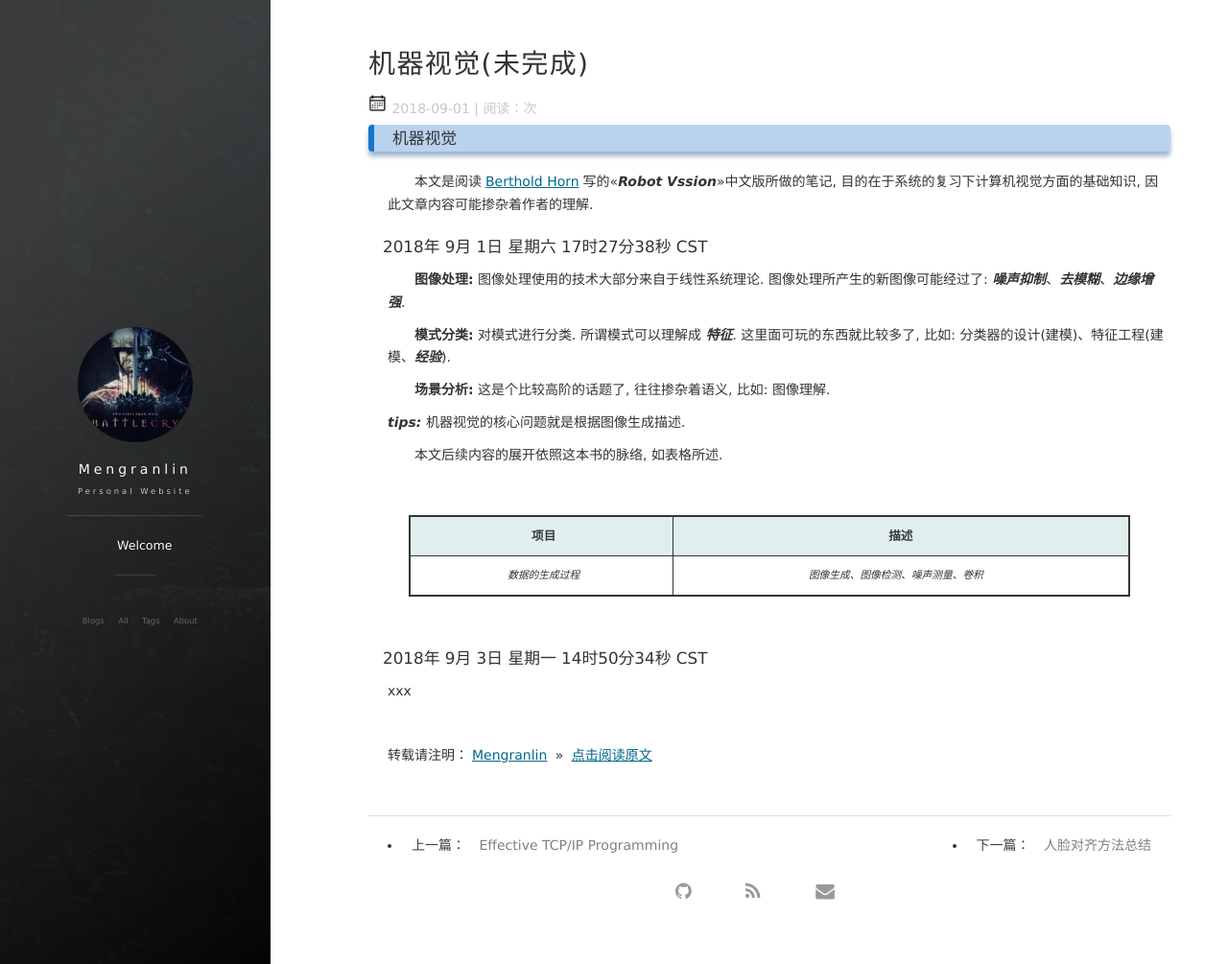
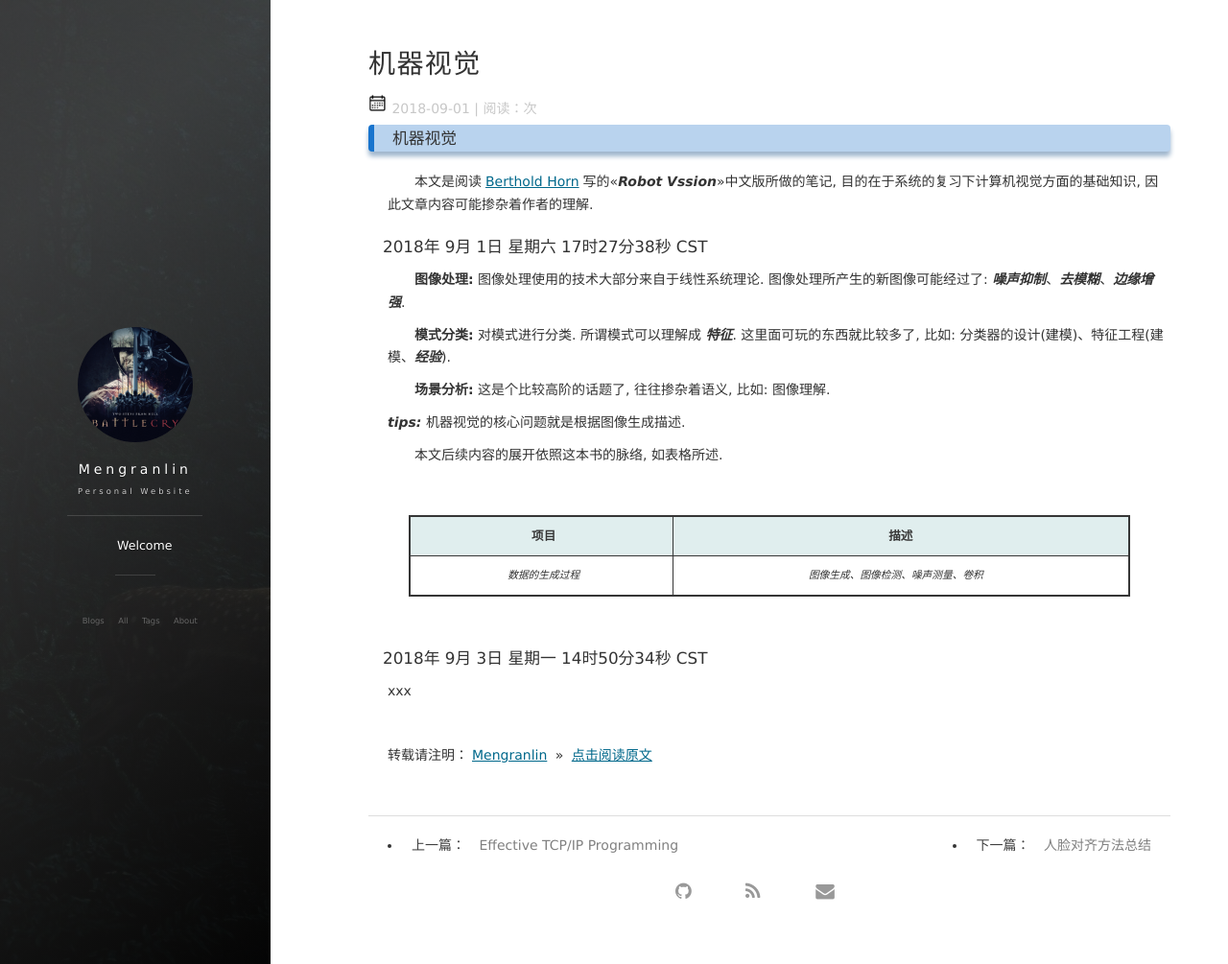
Before and after one commit to lmrshare/lmrshare.github.io, a Jekyll site: the page built from _posts/2018-09-01-domain-knowledge-robot-vision.md, in a window 1280 px wide and 1005 px high. Shown: the whole window at 96% size. Built offline with Jekyll 4.4.1, drawn with Linux system fonts in a browser that asks for light colours; nearby versions of some CDN libraries; comment, search, counter and statistics services are not loaded.

Commit message:
for publish 2

```diff
--- a/_posts/2018-09-01-domain-knowledge-robot-vision.md
+++ b/_posts/2018-09-01-domain-knowledge-robot-vision.md
@@ -1,6 +1,6 @@
 ---
 layout: post
-title: "机器视觉(未完成)"
+title: "机器视觉"
 date: 2018-09-01
 description: "Notes about Robot vision"
 tag: Domain Knowledge
```
